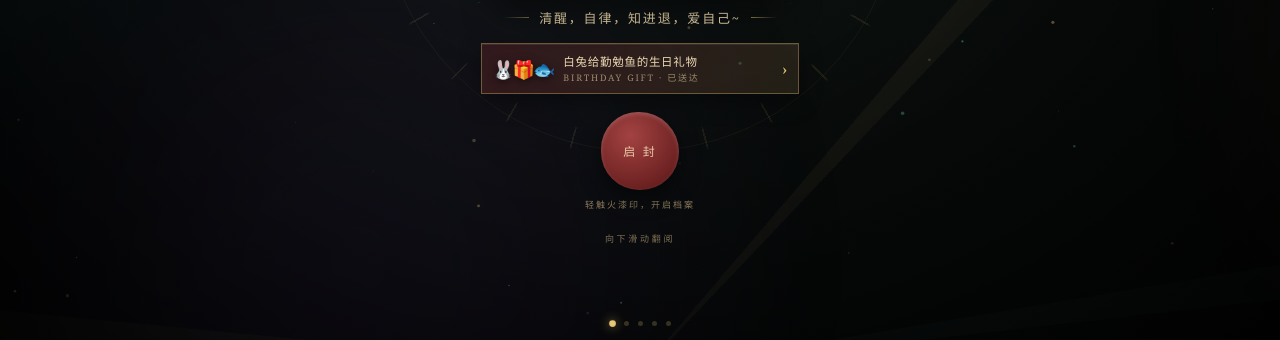
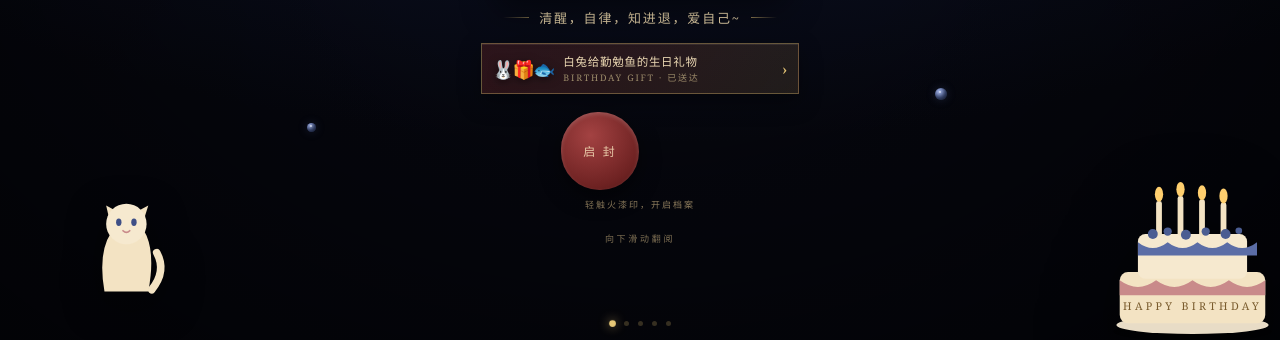
Before and after one commit to xiao-tu1/menu-mail, a plain HTML site: page docs/season-idv/index.html in a window 1280 px wide. Shown: the part 460-800 px from the top of the page. Drawn offline with Linux system fonts and the light colour scheme.

Commit message:
idv: birthday background (cake/cat/blueberries/19)

```diff
--- a/docs/season-idv/index.html
+++ b/docs/season-idv/index.html
@@ -126,13 +126,13 @@
   .gift .go{font-size:16px;color:#e8c877;white-space:nowrap;}
 
   .seal{
-    width:78px;height:78px;margin:18px auto 0;border-radius:48% 52% 50% 50%;
+    width:78px;height:78px;margin:18px auto 0;transform:translateX(-40px);border-radius:48% 52% 50% 50%;
     background:radial-gradient(circle at 38% 30%,#a34242,#6e2222 70%,#4c1414);
     box-shadow:0 8px 20px rgba(0,0,0,.5), inset 0 2px 4px rgba(255,255,255,.18);
     display:flex;align-items:center;justify-content:center;color:#e8c9a8;font-size:12px;letter-spacing:.18em;
     cursor:pointer;transition:transform .2s,opacity .4s;position:relative;
   }
-  .seal:active{transform:scale(.94);}
+  .seal:active{transform:translateX(-40px) scale(.94);}
   .seal.broken{opacity:0;transform:scale(1.35) rotate(8deg);pointer-events:none;}
   .seal-hint{font-size:9px;letter-spacing:.22em;color:#8d7c5d;margin-top:8px;}
   .scroll-hint{font-size:9px;letter-spacing:.3em;color:#7f7054;margin-top:16px;animation:float 2s infinite;}
@@ -268,15 +268,113 @@
     display:flex;gap:9px;justify-content:center;pointer-events:none;}
   .dots i{width:5px;height:5px;border-radius:50%;background:rgba(232,200,119,.22);transition:.3s;}
   .dots i.on{background:#e8c877;transform:scale(1.35);box-shadow:0 0 8px rgba(232,200,119,.7);}
+
+  /* ===== 生日背景：19 / 蛋糕 / 蓝莓 / 小猫 ===== */
+  .bday{
+    position:fixed;inset:0;z-index:0;overflow:hidden;
+    background:
+      radial-gradient(1200px 700px at 50% -12%, #263861 0%, #141d38 42%, #080b18 78%, #05060d 100%);
+  }
+  .bday::after{
+    content:"";position:absolute;inset:0;
+    background:radial-gradient(ellipse at 50% 42%, transparent 32%, rgba(0,0,0,.55) 100%);
+  }
+  .b19{
+    position:absolute;right:-14px;top:6%;
+    font:700 270px/1 Georgia,"Times New Roman",serif;
+    color:transparent;-webkit-text-stroke:1.5px rgba(232,200,119,.20);
+    opacity:.85;letter-spacing:-.04em;
+  }
+  .cake{
+    position:absolute;left:auto;right:-20px;bottom:-6px;
+    width:215px;z-index:1;filter:drop-shadow(0 24px 36px rgba(0,0,0,.55));
+  }
+  .cat{
+    position:absolute;left:5%;bottom:5%;width:118px;z-index:2;
+    filter:drop-shadow(0 12px 18px rgba(0,0,0,.5));
+    animation:catFloat 5s ease-in-out infinite;
+  }
+  @keyframes catFloat{0%,100%{transform:translateY(0)}50%{transform:translateY(-6px)}}
+  .berry{
+    position:absolute;width:12px;height:12px;border-radius:50%;
+    background:radial-gradient(circle at 35% 30%, #a6b6e8, #4b5d92 55%, #1f2a4e);
+    box-shadow:inset -2px -3px 4px rgba(0,0,0,.45), 0 0 10px rgba(90,110,170,.25);
+    z-index:1;
+  }
+  .berry::after{
+    content:"";position:absolute;left:30%;top:22%;width:22%;height:22%;
+    border-radius:50%;background:rgba(255,255,255,.6);
+  }
+  .balloon{
+    position:absolute;width:56px;height:68px;border-radius:50% 50% 48% 48%;
+    z-index:1;opacity:.9;animation:balloonFloat 7s ease-in-out infinite;
+    box-shadow:inset -6px -8px 12px rgba(0,0,0,.25);
+  }
+  .balloon::after{
+    content:"";position:absolute;left:50%;top:100%;width:1px;height:80px;
+    background:linear-gradient(rgba(232,200,119,.55), transparent);
+  }
+  .b1{left:9%;top:12%;background:radial-gradient(circle at 35% 28%, #f3e3c3, #c9b58c);}
+  .b2{right:12%;top:16%;background:radial-gradient(circle at 35% 28%, #8ea0d8, #4b5d92);animation-delay:-2.2s;}
+  .b3{left:20%;top:38%;width:44px;height:54px;background:radial-gradient(circle at 35% 28%, #e6b3ae, #c98a8a);animation-delay:-4s;}
+  @keyframes balloonFloat{0%,100%{transform:translateY(0) rotate(-2deg)}50%{transform:translateY(-10px) rotate(2deg)}}
 </style>
 </head>
 <body>
-<canvas id="bg"></canvas>
-<div class="fog"><i></i><i></i><i></i></div>
-<div class="beams"></div>
-<div class="clock"></div>
-<div class="grain"></div>
-<div class="vignette"></div>
+<div class="bday">
+  <div class="b19">19</div>
+
+  <div class="balloon b1"></div>
+  <div class="balloon b2"></div>
+  <div class="balloon b3"></div>
+
+  <span class="berry" style="left:8%;top:24%"></span>
+  <span class="berry" style="left:16%;top:18%;width:10px;height:10px"></span>
+  <span class="berry" style="left:12%;top:34%;width:14px;height:14px"></span>
+  <span class="berry" style="right:10%;top:30%"></span>
+  <span class="berry" style="right:18%;top:22%;width:9px;height:9px"></span>
+  <span class="berry" style="right:6%;top:44%;width:11px;height:11px"></span>
+  <span class="berry" style="left:24%;bottom:26%;width:9px;height:9px"></span>
+  <span class="berry" style="right:26%;bottom:30%;width:12px;height:12px"></span>
+
+  <svg class="cake" viewBox="0 0 260 240" aria-hidden="true">
+    <ellipse cx="130" cy="222" rx="96" ry="12" fill="rgba(0,0,0,.35)"/>
+    <ellipse cx="130" cy="214" rx="92" ry="11" fill="#e8dcc6"/>
+    <rect x="42" y="150" width="176" height="62" rx="10" fill="#f3e3c3"/>
+    <path d="M42 160 q22 16 44 0 q22 16 44 0 q22 16 44 0 q22 16 44 0 v18 h-176 z" fill="#c98a8a"/>
+    <rect x="64" y="104" width="132" height="54" rx="9" fill="#f6e9cf"/>
+    <path d="M64 114 q18 14 36 0 q18 14 36 0 q18 14 36 0 q18 14 36 0 v16 h-144 z" fill="#5b6da6"/>
+    <g fill="#f3e3c3">
+      <rect x="86" y="64" width="7" height="42" rx="3"/>
+      <rect x="112" y="58" width="7" height="48" rx="3"/>
+      <rect x="138" y="62" width="7" height="44" rx="3"/>
+      <rect x="164" y="66" width="7" height="40" rx="3"/>
+    </g>
+    <g>
+      <ellipse cx="89.5" cy="56" rx="5" ry="9" fill="#ffcf6e"/>
+      <ellipse cx="115.5" cy="50" rx="5" ry="9" fill="#ffcf6e"/>
+      <ellipse cx="141.5" cy="54" rx="5" ry="9" fill="#ffcf6e"/>
+      <ellipse cx="167.5" cy="58" rx="5" ry="9" fill="#ffcf6e"/>
+    </g>
+    <g fill="#4b5d92">
+      <circle cx="82" cy="104" r="6"/><circle cx="100" cy="101" r="5"/>
+      <circle cx="122" cy="105" r="6"/><circle cx="146" cy="101" r="5"/>
+      <circle cx="170" cy="104" r="6"/><circle cx="186" cy="100" r="4"/>
+    </g>
+    <text x="130" y="196" text-anchor="middle" font-family="Georgia,serif" font-size="13" fill="#7a5c2e" letter-spacing="4">HAPPY BIRTHDAY</text>
+  </svg>
+
+  <svg class="cat" viewBox="0 0 140 160" aria-hidden="true">
+    <path d="M48 150 q-8 -46 8 -70 q6 -10 20 -10 q16 0 22 14 q10 24 2 66 z" fill="#f3e3c3"/>
+    <path d="M56 74 l-6 -26 l22 12 z" fill="#f3e3c3"/>
+    <path d="M92 74 l8 -26 l-22 12 z" fill="#f3e3c3"/>
+    <circle cx="74" cy="70" r="24" fill="#f6e9cf"/>
+    <path d="M104 148 q18 -22 6 -44" fill="none" stroke="#f3e3c3" stroke-width="9" stroke-linecap="round"/>
+    <ellipse cx="65" cy="68" rx="3.2" ry="4.4" fill="#3e4f86"/>
+    <ellipse cx="83" cy="68" rx="3.2" ry="4.4" fill="#3e4f86"/>
+    <path d="M70 78 q4 4 8 0" fill="none" stroke="#c98a8a" stroke-width="2" stroke-linecap="round"/>
+  </svg>
+</div>
 
 <main>
 
@@ -358,7 +456,7 @@
     <a class="switch" href="../season/">← 看看王者荣耀版</a>
   </section>
 
-  <div class="sheet" id="sheet"><div class="mark"><b>S20</b><span>SEASON ARCHIVE</span></div></div>
+  <div class="sheet" id="sheet"><div class="mark"><b>S19</b><span>SEASON ARCHIVE</span></div></div>
   <canvas id="sand"></canvas>
 </main>
 <div class="dots" id="dots"></div>
@@ -376,7 +474,7 @@
 <script>
 const D = {
   name: "勤勉鱼",
-  age: 20,
+  age: 19,
   replays: [
     { no: "REPLAY 01", tag: "丝绸获奖", cls: "p1", title: "丝绸之路朗诵大赛", text: "第八届丝路朗诵大会，全国总展演三等奖。", note: "档案备注：稿子改了很多遍，最后几乎背下来了。", img: "assets/silk-trophy.jpg", pos: "", badge: "" },
     { no: "REPLAY 02", tag: "国庆表演", cls: "p2", title: "国庆汇演", text: "万籁此都寂，唯余钟磬音", note: "档案备注：演出服到现在还留着。", img: "assets/national-day.jpg", pos: "", badge: "国庆汇演" },
```
